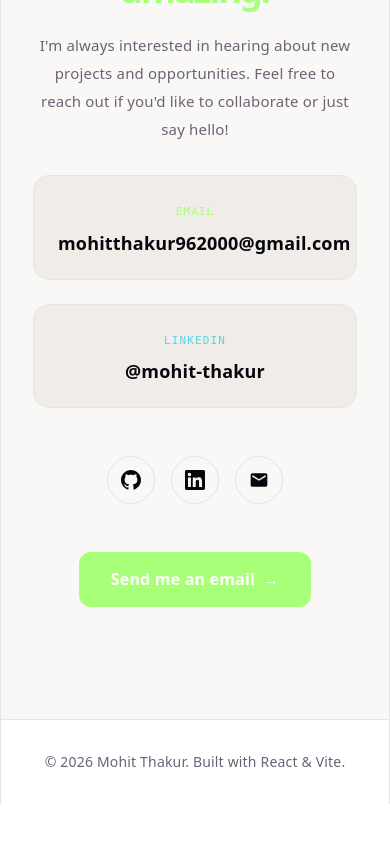
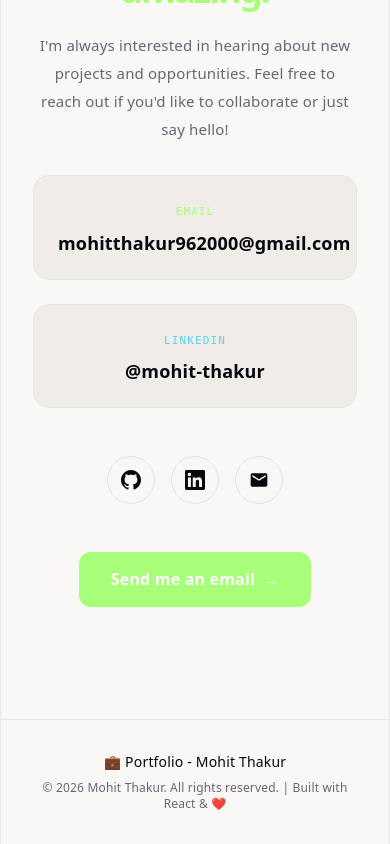
Before and after one commit to mohitthakur22/portfolio1, a React app: page / in a window 390 px wide. Shown: the part 8187-9031 px from the top of the page. Before the commit the page ends 8991 px from the top, so only its background shows below. Built offline with nearby package versions, Linux system fonts and the light colour scheme; the HTML template or start-up script is replaced by a standard one.

Commit message:
fixed footer

```diff
--- a/src/App.jsx
+++ b/src/App.jsx
@@ -12,6 +12,7 @@ import Blog from './Blog'
 import Achievements from './Achievements'
 import Contact from './Contact'
 import Cursor from './Cursor'
+import Footer from './Footer'
 import './App.css'
 
 function App() {
@@ -31,13 +32,7 @@ function App() {
       {/* <Achievements /> */}
       {/* <Blog /> */}
       <Contact />
-
-      {/* Simple footer */}
-      <footer className="bg-bg border-t border-border px-8 md:px-12 py-8">
-        <div className="max-w-[1200px] mx-auto text-center text-muted text-sm">
-          <p>&copy; 2026 Mohit Thakur. Built with React & Vite.</p>
-        </div>
-      </footer>
+      <Footer />
     </>
   )
 }
--- /dev/null
+++ b/src/Footer.jsx
@@ -0,0 +1,16 @@
+export default function Footer() {
+  const currentYear = new Date().getFullYear()
+
+  return (
+    <footer className="py-8 px-6 border-t border-border bg-surface">
+      <div className="max-w-4xl mx-auto flex flex-col items-center justify-center gap-2">
+        <p className="text-sm font-medium text-text">
+          💼 Portfolio - Mohit Thakur
+        </p>
+        <p className="text-xs text-muted">
+          © {currentYear} Mohit Thakur. All rights reserved. | Built with React & ❤️
+        </p>
+      </div>
+    </footer>
+  )
+}
```
